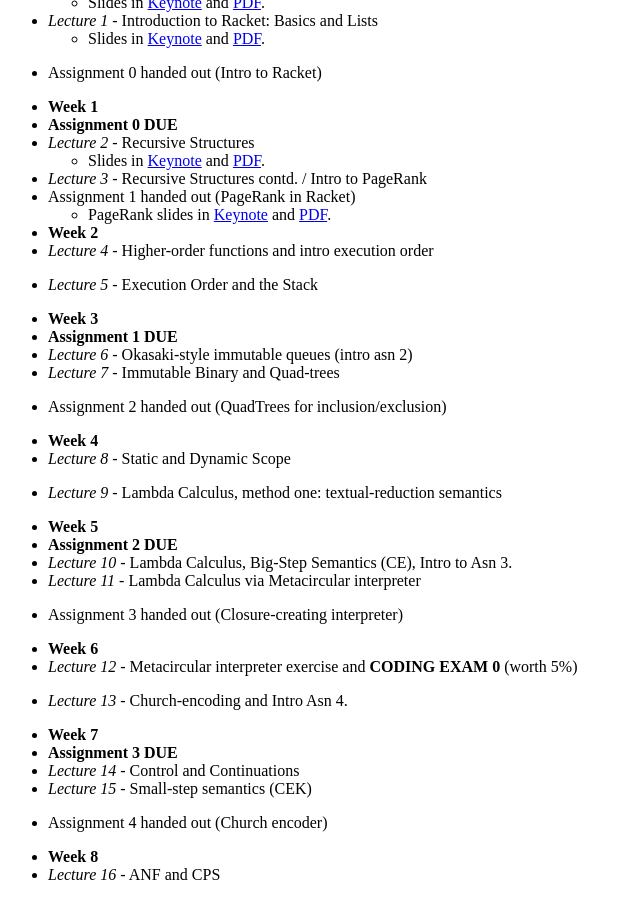
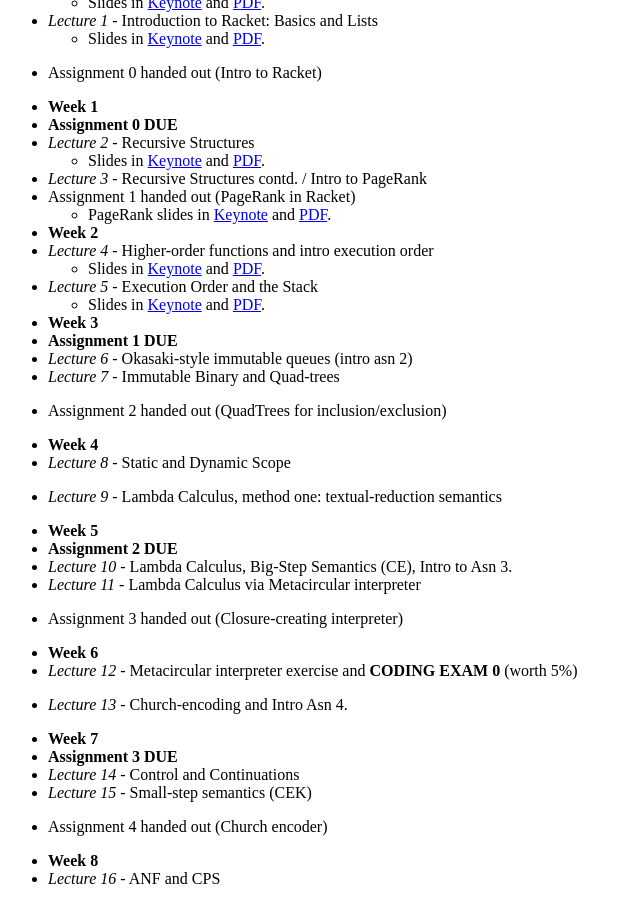
Before and after one commit to kmicinski/cis352-s21, a Jekyll site: the page docs/schedule/index.html, which Jekyll copies as it is, in a window 1280 px wide and 900 px high, scrolled down 1193 px. Shown: the whole window, without its empty margins (0-640 px from the left). Built offline with Jekyll 4.4.1, drawn with Linux system fonts in a browser that asks for light colours; nearby versions of some CDN libraries; library files that are not in the unit come from our copies.

Commit message:
webpage update

```diff
--- a/docs/feed.xml
+++ b/docs/feed.xml
@@ -5,8 +5,8 @@
     <description>(Spring '20) Programming Languages: Theory and Practice (CMSC352 at Syracuse University)</description>
     <link>http://kmicinski.com/cis352-s20/</link>
     <atom:link href="http://kmicinski.com/cis352-s20/feed.xml" rel="self" type="application/rss+xml"/>
-    <pubDate>Thu, 23 Jan 2020 10:28:26 -0500</pubDate>
-    <lastBuildDate>Thu, 23 Jan 2020 10:28:26 -0500</lastBuildDate>
+    <pubDate>Thu, 30 Jan 2020 10:48:20 -0500</pubDate>
+    <lastBuildDate>Thu, 30 Jan 2020 10:48:20 -0500</lastBuildDate>
     <generator>Jekyll v3.8.5</generator>
 
       <item>
--- a/docs/schedule/index.html
+++ b/docs/schedule/index.html
@@ -103,9 +103,15 @@
     </ul>
   </li>
   <li><strong>Week 2</strong></li>
-  <li><em>Lecture 4</em> - Higher-order functions and intro execution order</li>
-  <li>
-    <p><em>Lecture 5</em> - Execution Order and the Stack</p>
+  <li><em>Lecture 4</em> - Higher-order functions and intro execution order
+    <ul>
+      <li>Slides in <a href="http://kmicinski.com//cis352-s20/assets/slides/racket-ho-functions.key">Keynote</a> and <a href="http://kmicinski.com//cis352-s20/assets/slides/racket-ho-functions.pdf">PDF</a>.</li>
+    </ul>
+  </li>
+  <li><em>Lecture 5</em> - Execution Order and the Stack
+    <ul>
+      <li>Slides in <a href="http://kmicinski.com//cis352-s20/assets/slides/racket-eval-stack.key">Keynote</a> and <a href="http://kmicinski.com//cis352-s20/assets/slides/racket-eval-stack.pdf">PDF</a>.</li>
+    </ul>
   </li>
   <li><strong>Week 3</strong></li>
   <li><strong>Assignment 1 DUE</strong></li>
```
Also changed, not shown: 4 other files.
